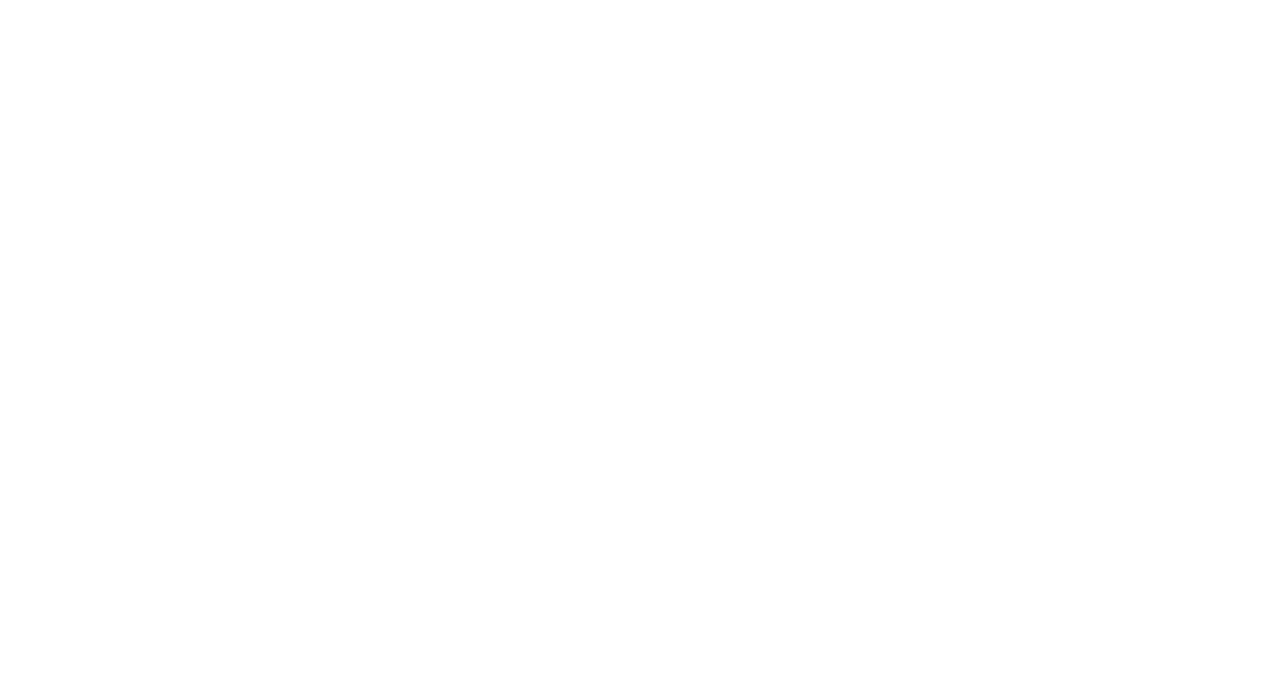
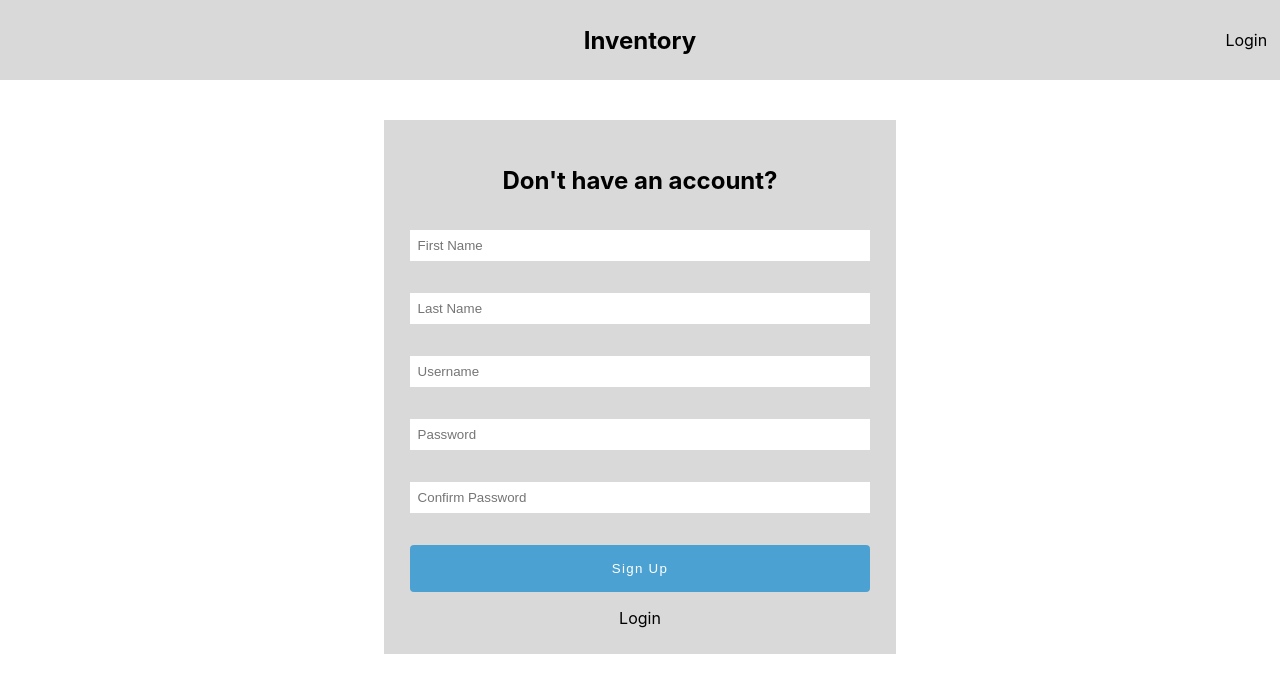
Before and after one commit to Jared-Efurd/z-prefix-submission, a React (Create React App) app in the folder client/: page /sign-up in a window 1280 px wide. Before the commit this address had no page. Shown: the top 692 px of the page. Built offline with nearby package versions, Linux system fonts and the light colour scheme.

Commit message:
Implemented login, sign up, and logout functionality
Includes database updates via api calls

```diff
--- a/client/package.json
+++ b/client/package.json
@@ -8,6 +8,7 @@
     "@testing-library/user-event": "^13.5.0",
     "react": "^18.2.0",
     "react-dom": "^18.2.0",
+    "react-router-dom": "^6.14.2",
     "react-scripts": "5.0.1",
     "styled-components": "^6.0.4",
     "web-vitals": "^2.1.4"
--- a/client/src/App.js
+++ b/client/src/App.js
@@ -1,8 +1,8 @@
 import './style/App.css';
-import React, { useState, useEffect } from 'react';
+import React, { useState } from 'react';
 import { BrowserRouter as Router, Routes, Route } from 'react-router-dom';
 import CreateNewItem from './components/CreateNewItem';
-import DetailedItemView from './components/DetailItemView';
+import DetailedItemView from './components/DetailedItemView';
 import Header from './components/Header';
 import Inventory from './components/Inventory';
 import Login from './components/Login';
@@ -12,17 +12,22 @@ import SignUp from './components/SignUp';
 export const UserContext = React.createContext();
 
 function App() {
-  const [ userId, setUserId ] = useState(-1);
+  const [ user, setUser ] = useState({
+    id: 0,
+    first_name: '',
+    last_name: '',
+    username: ''
+  });
 
   return (
-    <UserContext.Provider value={ {userId, setUserId} }>
+    <UserContext.Provider value={ {user, setUser} }>
       <Router>
         <Header />
         <Routes>
           <Route path='/login' element={<Login />} />
-          <Route path='/signup' element={<SignUp />} />
+          <Route path='/sign-up' element={<SignUp />} />
           <Route path='/my-inventory' element={<MyInventory />} />
-          <Route path='/inventory' element={<Inventory />} />
+          <Route path='/' element={<Inventory />} />
           <Route path='/create-new-item' element={<CreateNewItem />} />
           <Route path='/item/:itemId' element={<DetailedItemView />} />
         </Routes>
--- a/client/src/components/Header.js
+++ b/client/src/components/Header.js
@@ -1,8 +1,73 @@
+import Styled from 'styled-components';
+import { useContext, useEffect } from 'react';
+import { useNavigate } from 'react-router-dom';
+import { UserContext } from '../App';
+
+
+const Container = Styled.div`
+  background-color: #D9D9D9;
+  height: 10vh;
+  display: grid;
+  grid-template-columns: repeat(3, 1fr);
+  align-items: center;
+`;
+
+const MyInventoryNavButton = Styled.div`
+  grid-column: 1 / 2;
+  cursor: pointer;
+  padding-left: 1vw;
+`;
+
+const InventoryNavButton = Styled.div`
+  grid-column: 2 / 3;
+  cursor: pointer;
+  text-align: center;
+`;
+
+const LoginNavButton = Styled.div`
+  grid-column: 3 / 4;
+  cursor: pointer;
+  text-align: right;
+  padding-right: 1vw;
+`;
+
+const LogoutNavButton = Styled.div`
+  grid-column: 3 / 4;
+  cursor: pointer;
+  text-align: right;
+  padding-right: 1vw;
+`;
+
 const Header = () => {
+  const { user, setUser } = useContext(UserContext);
+  const navigate = useNavigate();
+
+  useEffect(() => {
+
+  }, [user])
+
   return (
-    <>
-
-    </>
+    <Container>
+      {user.id ? (
+        <MyInventoryNavButton onClick={() => {navigate('/my-inventory')}}>
+          My Inventory
+        </MyInventoryNavButton>
+      ): <></>}
+      <InventoryNavButton onClick={() => {navigate('/')}}>
+        <h2>
+          Inventory
+        </h2>
+      </InventoryNavButton>
+      {user.id ? (
+        <LogoutNavButton onClick={() => {navigate('/login')}}>
+          Logout
+        </LogoutNavButton>
+      ) : (
+        <LoginNavButton onClick={() => {navigate('/login')}}>
+          Login
+        </LoginNavButton>
+      )}
+    </Container>
   );
 }
 
--- a/client/src/components/Login.js
+++ b/client/src/components/Login.js
@@ -1,8 +1,97 @@
+import Styled from 'styled-components';
+import { useState, useContext } from 'react';
+import { useNavigate } from 'react-router-dom';
+import { UserContext } from '../App';
+
+const Container = Styled.div`
+
+  background-color: #D9D9D9;
+  display: flex;
+  flex-direction: column;
+  padding: 2vw;
+  margin-top: 5vh;
+  margin-left: 30vw;
+  margin-right: 30vw;
+`;
+
+const Header = Styled.h2`
+  text-align: center;
+`;
+
+const Input = Styled.input`
+  margin-top: 2vh;
+  margin-bottom: 2vh;
+  outline: none;
+  border: none;
+  padding: 1vh;
+`;
+
+const LoginButton = Styled.button`
+  background-color: #4BA2D2;
+  text-align: center;
+  border-radius: 0.5vh;
+  cursor: pointer;
+  border: none;
+  padding: 2vh;
+  color: white;
+  letter-spacing: 0.1vw;
+  margin-top: 2vh;
+  margin-bottom: 2vh;
+`;
+
+const SignUpLink = Styled.div`
+  text-align: center;
+  cursor: pointer;
+`;
+
 const Login = () => {
+
+  const [ username, setUsername ] = useState('');
+  const [ password, setPassword ] = useState('');
+  const { user, setUser } = useContext(UserContext);
+  const navigate = useNavigate();
+
+  const handleLogin = (event) => {
+    fetch('http://localhost:8080/login', {
+      method: 'POST',
+      headers: {
+          'Content-Type': 'application/json'
+      },
+      body: JSON.stringify({
+        username: username,
+        password: password
+      })
+    })
+      .then(res => res.json())
+      .then(data => {
+        setUser(data)
+        navigate('/my-inventory');
+      })
+      .catch(err => console.error(err));
+  }
+
   return (
-    <>
-
-    </>
+    <Container>
+      <Header>
+        Already have an account?
+      </Header>
+      <Input
+        placeholder='Username'
+        type='text'
+        onChange={(event) => { setUsername(event.target.value) }}
+      />
+      <Input
+        placeholder='Password'
+        type='password'
+        onChange={(event) => { setPassword(event.target.value) }}
+      />
+      <LoginButton onClick={handleLogin}>
+        Login
+      </LoginButton>
+      <SignUpLink onClick={() => { navigate('/sign-up') }}>
+        Sign Up
+      </SignUpLink>
+    </Container>
   );
 }
 
--- a/client/src/components/SignUp.js
+++ b/client/src/components/SignUp.js
@@ -1,8 +1,119 @@
+import Styled from 'styled-components';
+import { useState, useContext } from 'react';
+import { useNavigate } from 'react-router-dom';
+import { UserContext } from '../App';
+
+const Container = Styled.div`
+
+  background-color: #D9D9D9;
+  display: flex;
+  flex-direction: column;
+  padding: 2vw;
+  margin-top: 5vh;
+  margin-left: 30vw;
+  margin-right: 30vw;
+`;
+
+const Header = Styled.h2`
+  text-align: center;
+`;
+
+const Input = Styled.input`
+  margin-top: 2vh;
+  margin-bottom: 2vh;
+  outline: none;
+  border: none;
+  padding: 1vh;
+`;
+
+const SignUpButton = Styled.button`
+  background-color: #4BA2D2;
+  text-align: center;
+  border-radius: 0.5vh;
+  cursor: pointer;
+  border: none;
+  padding: 2vh;
+  color: white;
+  letter-spacing: 0.1vw;
+  margin-top: 2vh;
+  margin-bottom: 2vh;
+`;
+
+const LoginLink = Styled.div`
+  text-align: center;
+  cursor: pointer;
+`;
+
 const SignUp = () => {
+
+  const [ firstName, setFirstName ] = useState('');
+  const [ lastName, setLastName ] = useState('');
+  const [ username, setUsername ] = useState('');
+  const [ password, setPassword ] = useState('');
+  const [ confirmPassword, setConfirmPassword ] = useState('');
+  const { user, setUser } = useContext(UserContext);
+  const navigate = useNavigate();
+
+  const handleSignUp = () => {
+    if (password === confirmPassword) {
+      fetch('http://localhost:8080/sign-up', {
+        method: 'POST',
+        headers: {
+            'Content-Type': 'application/json'
+        },
+        body: JSON.stringify({
+          first_name: firstName,
+          last_name: lastName,
+          username: username,
+          password: password
+        })
+      })
+        .then(res => res.json())
+        .then(data => {
+          setUser(data)
+          navigate('/my-inventory');
+        })
+        .catch(err => console.error(err));
+    }
+  }
+
   return (
-    <>
-
-    </>
+    <Container>
+      <Header>
+        Don't have an account?
+      </Header>
+      <Input
+        placeholder='First Name'
+        type='text'
+        onChange={(event) => { setFirstName(event.target.value)}}
+      />
+      <Input
+        placeholder='Last Name'
+        type='text'
+        onChange={(event) => { setLastName(event.target.value)}}
+      />
+      <Input
+        placeholder='Username'
+        type='text'
+        onChange={(event) => { setUsername(event.target.value) }}
+      />
+      <Input
+        placeholder='Password'
+        type='password'
+        onChange={(event) => { setPassword(event.target.value) }}
+      />
+      <Input
+        placeholder='Confirm Password'
+        type='password'
+        onChange={(event) => { setConfirmPassword(event.target.value) }}
+      />
+      <SignUpButton onClick={handleSignUp}>
+        Sign Up
+      </SignUpButton>
+      <LoginLink onClick={() => { navigate('/login') }}>
+        Login
+      </LoginLink>
+    </Container>
   );
 }
 
```
Also changed, not shown: 2 other files (tests, documents, lock files or other folders).
